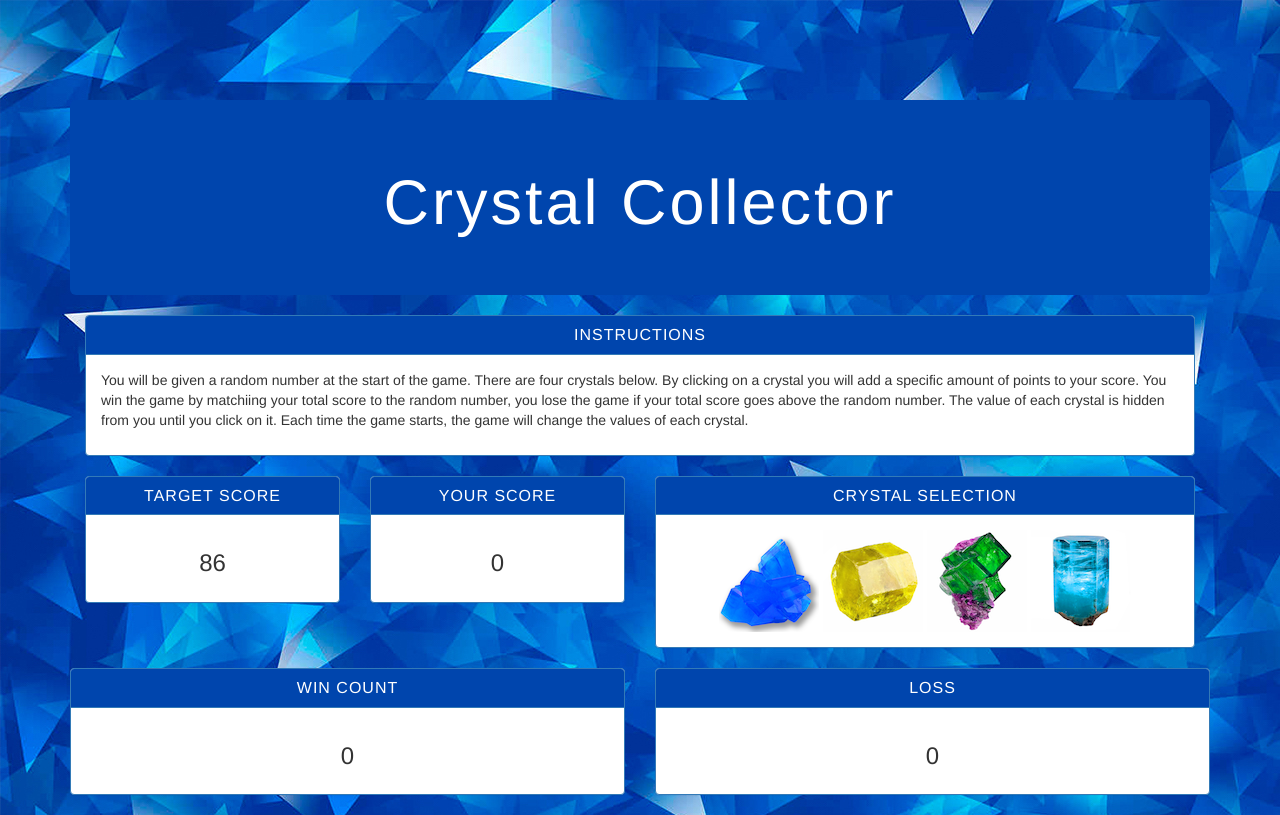
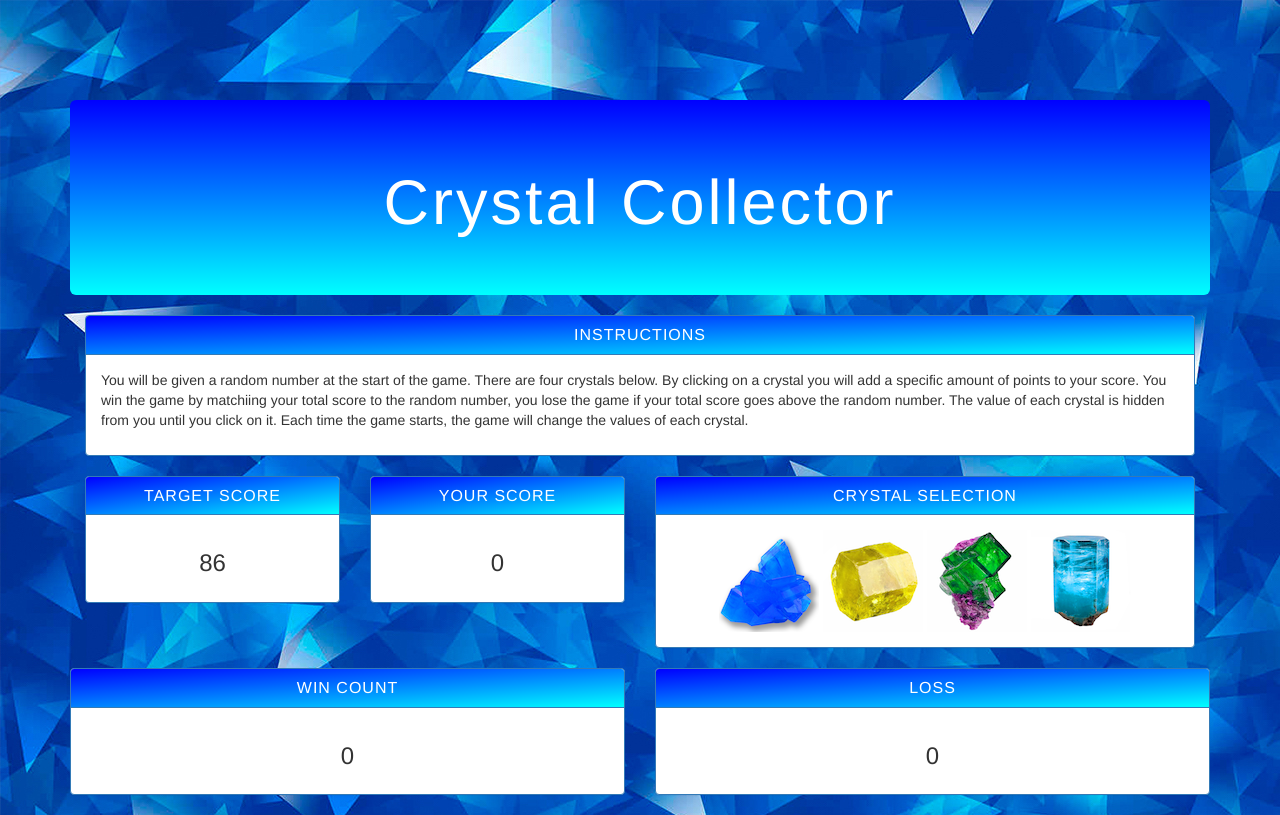
Before and after one commit to Southerngirl13/week-4-game, a plain HTML site: page index.html in a window 1280 px wide. Drawn offline with nearby package versions, Linux system fonts and the light colour scheme.

Commit message:
add gradient

```diff
--- a/assets/css/style.css
+++ b/assets/css/style.css
@@ -8,7 +8,8 @@ body {
 }
 
 .panel-primary > .panel-heading {
-    background-color: #0045ad;
+    /* background-color: #0045ad;  */
+    background: linear-gradient(to bottom right, blue, aqua);
 
 
   }
@@ -44,5 +45,11 @@ body {
 }
 
 .panel-heading {
-    background-color: hotpink;
+    background-color: blue
 }
+
+.jumbotron {
+
+    background: linear-gradient(blue, aqua);
+color: white;
+}
--- a/index.html
+++ b/index.html
@@ -17,7 +17,7 @@
 <body>
     <div class="container">
         <!--Jumbotron-->
-        <div class="jumbotron" style="background-color: #0045ad; color: white;  ">
+        <div class="jumbotron">
 
             <div class- "container">
                 <h1 class="text-center">
```
